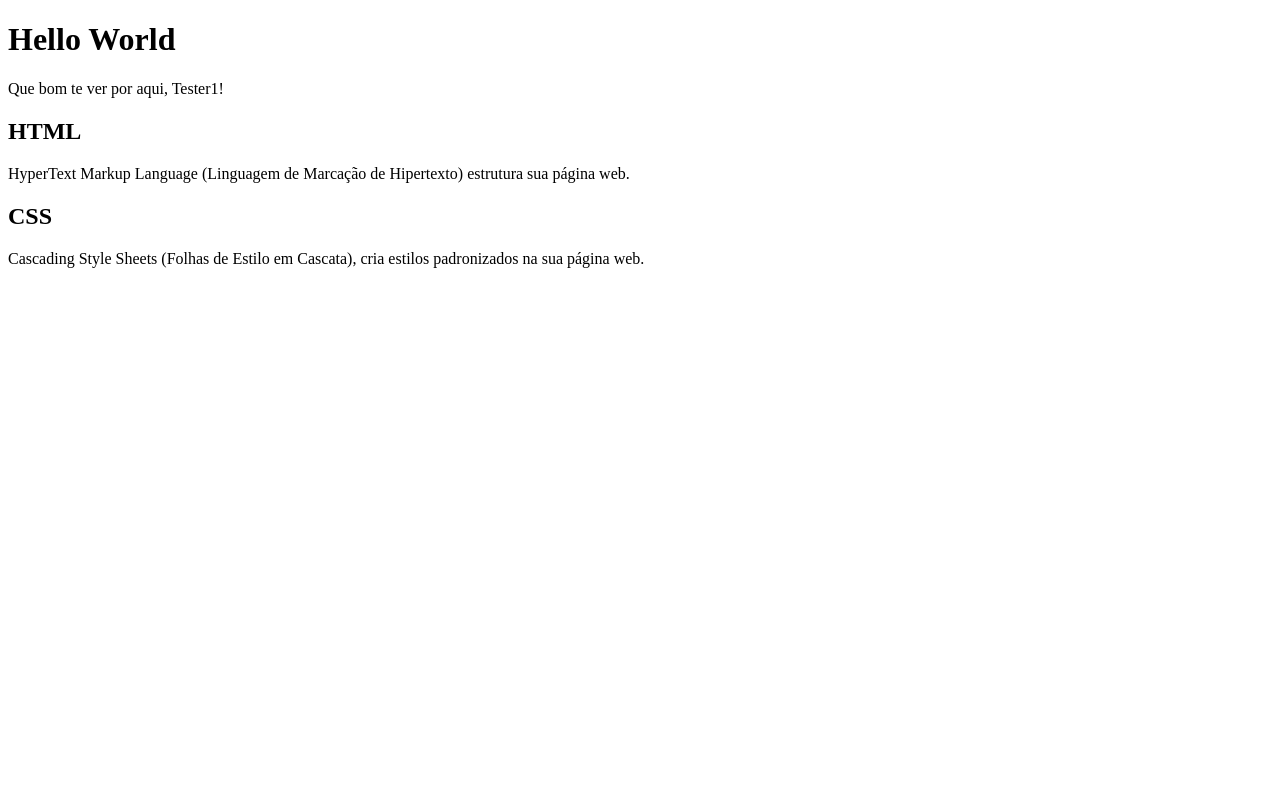
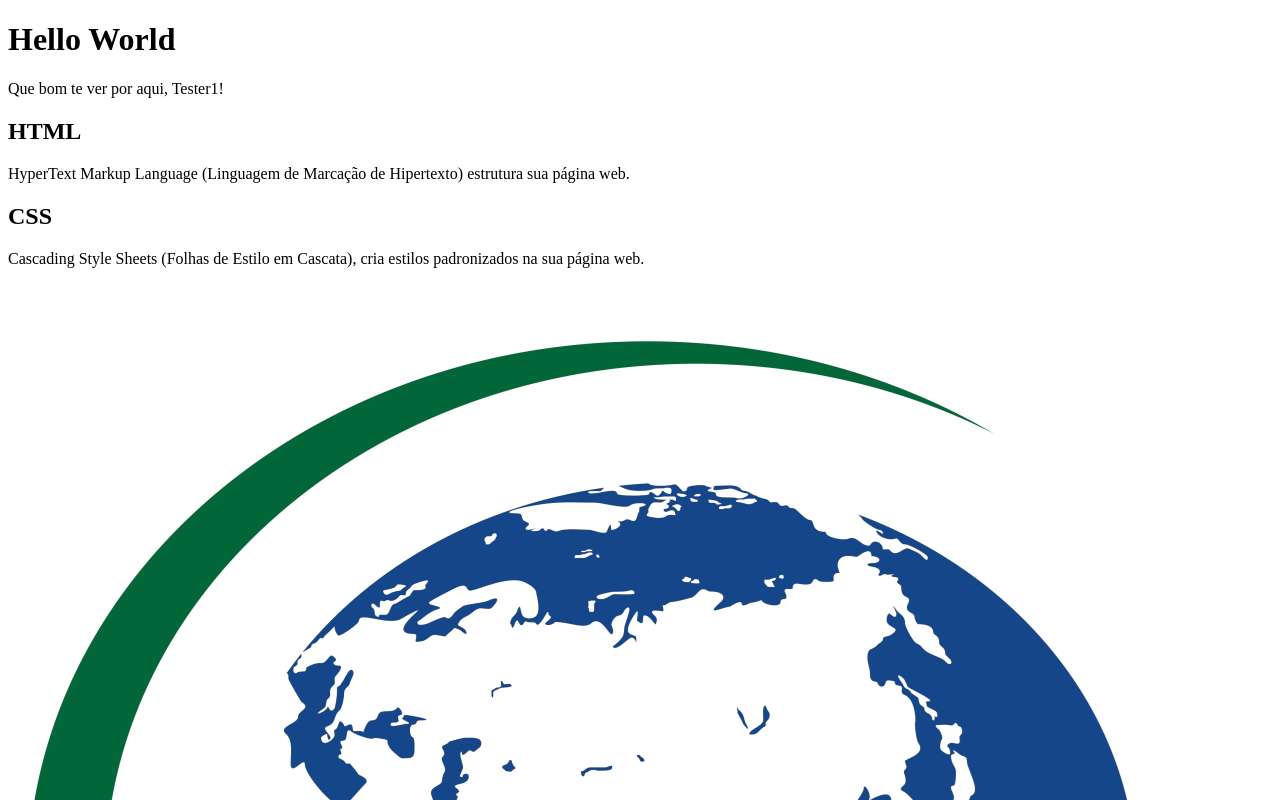
Before and after one commit to oliviaiori/HelloWorld, a plain HTML site: page index.html in a window 1280 px wide. Shown: the top 800 px of the page. Drawn offline with Linux system fonts and the light colour scheme.

Commit message:
Finalizando

```diff
--- a/index.html
+++ b/index.html
@@ -17,6 +17,7 @@
 
     <h2>CSS</h2>
     <p>Cascading Style Sheets (Folhas de Estilo em Cascata), cria estilos padronizados na sua página web.</p>
+    <img src="Imagem/olamundo.png" alt="imagem com figura do globo terrestre"
   </section>
 
   <footer>
```
Also changed, not shown: Imagem/olamundo.png (added).
